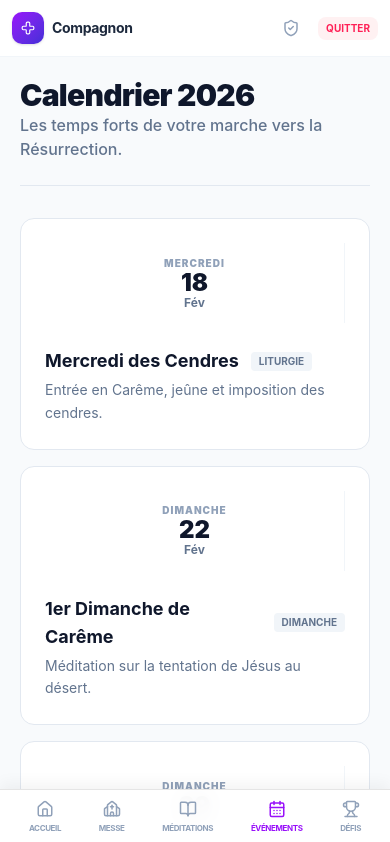
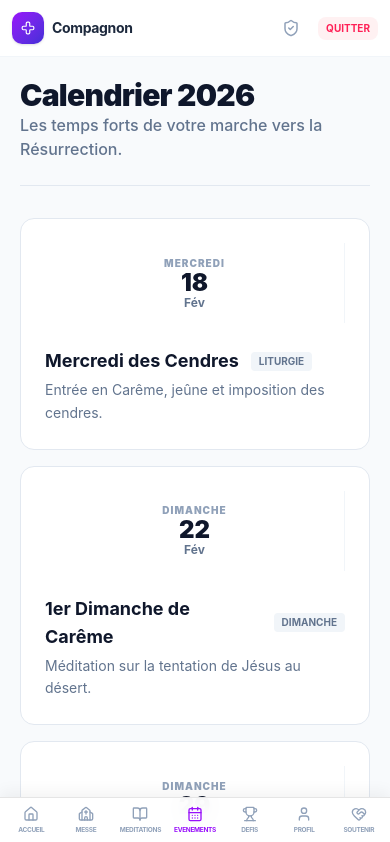
Before and after one commit to Gassiruphin237/Mon-compagnon-du-car-me, a React (Vite) app: page /events in a window 390 px wide. Shown: the top 842 px of the page. Built offline with nearby package versions, Linux system fonts and the light colour scheme; sample sign-in values are in the browser's storage.

Commit message:
update navbar mobile

```diff
--- a/src/pages/Dashboard.jsx
+++ b/src/pages/Dashboard.jsx
@@ -215,16 +215,17 @@ export default function Dashboard() {
 
         <div className="grid grid-cols-1 lg:grid-cols-12 gap-8">
           <div className="lg:col-span-8 space-y-8">
-
             {/* Défi du Jour */}
             <section className="space-y-4">
               <h3 className="text-lg font-bold text-slate-800 flex items-center gap-2">
                 <Target className="text-indigo-600" size={20} /> Défi du jour
               </h3>
-              <Card className="p-8 border-none  bg-white border-l-4 border-l-indigo-600 rounded-3xl">
+
+              <Card className="p-8 border-none bg-white border-l-4 border-l-indigo-600 rounded-3xl shadow-sm">
                 <div className="flex flex-col md:flex-row gap-6 justify-between items-center text-center md:text-left">
                   <div className="space-y-2">
-                    <h3 className={`text-2xl font-black tracking-tight ${data?.isCompleted ? "text-slate-400" : "text-slate-800"}`}>
+                    {/* On grise le texte si c'est complété (en utilisant 'completed') */}
+                    <h3 className={`text-2xl font-black tracking-tight ${data?.completed ? "text-slate-400" : "text-slate-800"}`}>
                       {data?.challenge?.title || "Méditation"}
                     </h3>
                     <p className="text-slate-600 max-w-md">
@@ -232,12 +233,13 @@ export default function Dashboard() {
                     </p>
                   </div>
 
-                  {data?.isCompleted ? (
-                    <div className="flex items-center gap-3 bg-emerald-50 text-emerald-600 px-2 py-2 rounded-2xl border border-emerald-100 shadow-inner">
+                  {/* Condition basée sur la clé 'completed' du backend */}
+                  {data?.completed ? (
+                    <div className="flex items-center gap-3 bg-emerald-50 text-emerald-600 px-4 py-3 rounded-2xl border border-emerald-100 shadow-sm animate-in zoom-in duration-300">
                       <div className="bg-emerald-500 text-white p-1 rounded-full">
-                        <CheckCircle2 size={12} />
+                        <CheckCircle2 size={16} />
                       </div>
-                      <span className="text-sm font-black  tracking-tight">Défi relevé !</span>
+                      <span className="font-bold tracking-tight">Défi relevé !</span>
                     </div>
                   ) : (
                     <Button
--- a/src/pages/Layout/DashboardLayout.jsx
+++ b/src/pages/Layout/DashboardLayout.jsx
@@ -133,18 +133,24 @@ export default function DashboardLayout({ children }) {
         </footer>
       </main>
 
-      {/* --- MOBILE BOTTOM NAV --- */}
-      <nav className="md:hidden fixed bottom-0 left-0 right-0 bg-white/95 backdrop-blur-md border-t flex justify-around p-2.5 z-50 shadow-[0_-5px_15px_rgba(0,0,0,0.05)]">
-        {navItems.slice(0, 5).map((item) => (
+ {/* --- MOBILE BOTTOM NAV (ULTRA COMPACT) --- */}
+<nav className="md:hidden fixed bottom-0 left-0 right-0 bg-white/95 backdrop-blur-md border-t z-50 shadow-[0_-5px_15px_rgba(0,0,0,0.05)]">
+  <div className="flex justify-between items-center px-1 py-2">
+    {navItems.map((item) => (
       <Link
         key={item.path}
         to={item.path}
-            className={`flex flex-col items-center gap-1 ${location.pathname === item.path ? "text-purple-600" : "text-slate-400"}`}
+        className={`flex flex-col items-center flex-1 gap-1 min-w-0 ${
+          location.pathname === item.path ? "text-purple-600" : "text-slate-400"
+        }`}
       >
-            <item.icon size={18} />
-            <span className="text-[8px] font-bold uppercase tracking-tighter">{item.label}</span>
+        <item.icon size={16} /> {/* Icône plus petite */}
+        <span className="text-[6.5px] font-bold uppercase tracking-tighter truncate w-full text-center px-0.5">
+          {item.label}
+        </span>
       </Link>
     ))}
+  </div>
 </nav>
 
       {/* --- MODAL CONFIDENTIALITÉ (Universselle & Loi 25) --- */}
```
Also changed, not shown: src/pages/Challenge.jsx (+8 -11 lines). Lines whose indentation alone changed are shown as unchanged.
